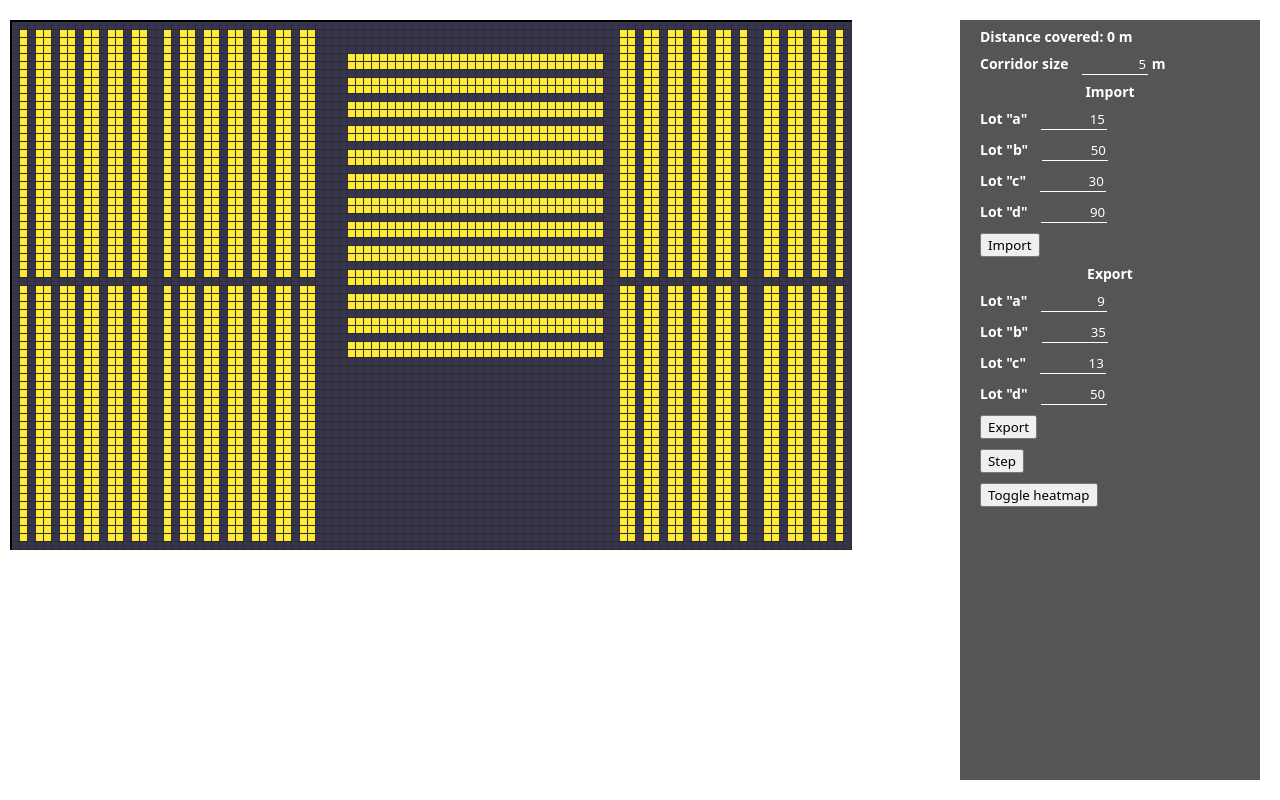
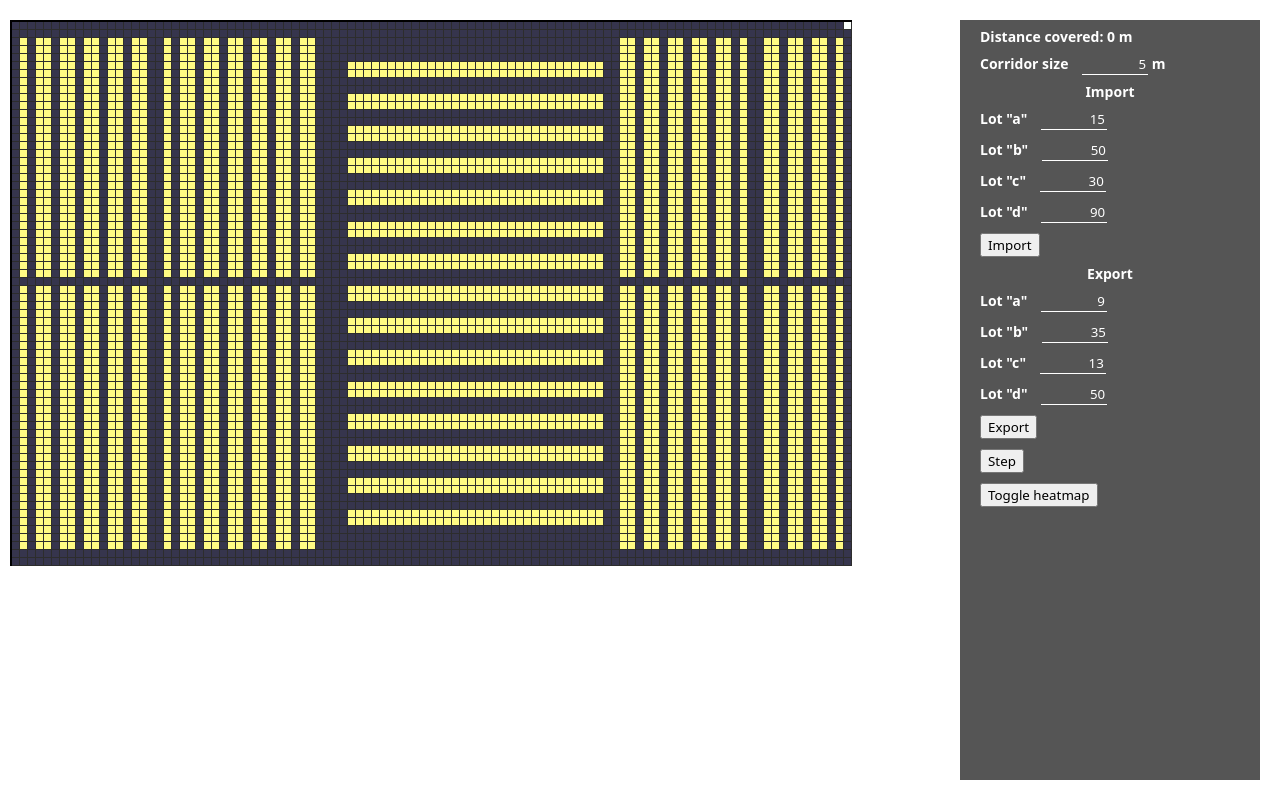
Before and after one commit to Yngwarr/warehouse, a plain HTML site: page index.html in a window 1280 px wide. Drawn offline with Linux system fonts and the light colour scheme.

Commit message:
better real_scheme

```diff
--- a/css/main.css
+++ b/css/main.css
@@ -90,7 +90,8 @@ input[type=number]::-webkit-outer-spin-button {
 }
 
 #grid rect { fill: #36354d; }
-#grid rect.rack { fill: #ffeb33; }
+#grid rect.rack { fill: #fffb83; }
+/*#grid rect.rack { fill: #ffeb33; }*/
 /*#grid rect.rack.full { fill: #aa5; }*/
 #grid rect.unload-zone { fill: #fafffc; }
 #grid rect.load-zone { fill: #f5a; }
--- a/js/grid.js
+++ b/js/grid.js
@@ -179,6 +179,7 @@ class Grid {
             x.classList.remove('passed'));
     }
 
+    // scheme based on a real warehouse
     real_scheme() {
         this.matrix = null;
         let i, j;
@@ -186,12 +187,12 @@ class Grid {
         // sector 2
         const S2_ORI = 42;
         for (i = S2_ORI; i < S2_ORI + 32; ++i) {
-            for (j = 4; j < 43; j += 3) {
+            for (j = 5; j < 63; j += 4) {
                 this.tiles[i][j].classList.add(CLASS_RACK);
                 this.tiles[i][j+1].classList.add(CLASS_RACK);
             }
         }
-        for (i = 1; i < 65; ++i) {
+        for (i = 2; i < 66; ++i) {
             if (i === 32) continue;
             // sector 1
             this.tiles[1][i].classList.add(CLASS_RACK);
@@ -212,8 +213,8 @@ class Grid {
                 this.tiles[j+1][i].classList.add(CLASS_RACK);
             }
         }
-        const center = this.w / 2|0;
-        this.compute_distances(center, 0);
+        this.tiles[this.w - 1][0].classList.add(CLASS_UNLOAD);
+        this.compute_distances(this.w - 1, 0);
     }
 
     tile_center(n) {
--- a/js/main.js
+++ b/js/main.js
@@ -42,7 +42,7 @@ const input = { a: 15, b: 50, c: 30, d: 90 };
 const output = { a: 9, b: 35, c: 13, d: 50 };
 
 function init() {
-    grid = new Grid(document.body, 105, 66);
+    grid = new Grid(document.body, 105, 68);
     grid.real_scheme();
 
     let mileage = 0;
```
